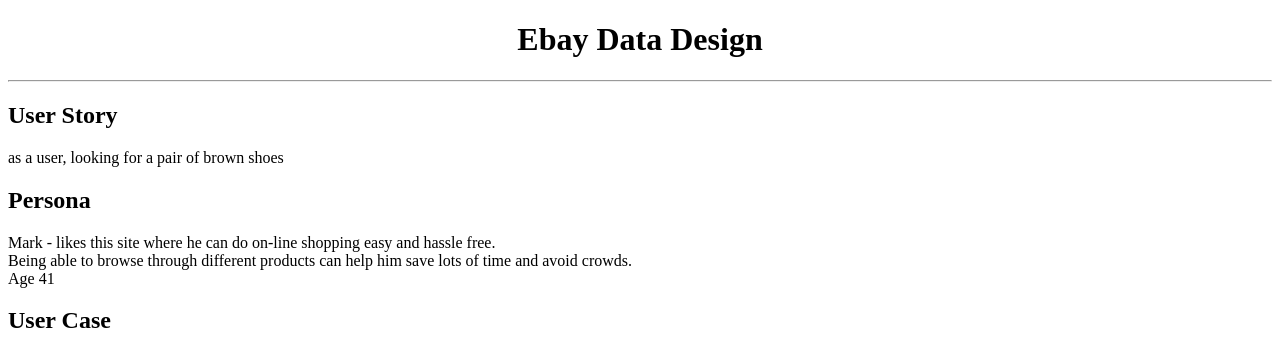
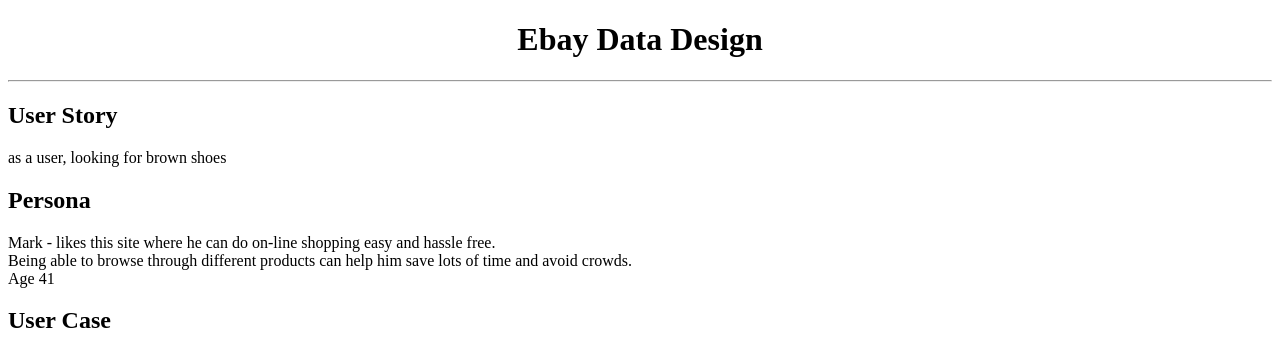
Before and after one commit to marcelo-ibarra/ebaydatadesign, a PHP site: page / in a window 1280 px wide. Shown: the top 341 px of the page. Run offline with PHP 8.4, Linux system fonts and the light colour scheme.

Commit message:
more updates to data design project

```diff
--- a/index.php
+++ b/index.php
@@ -9,7 +9,7 @@
 			<h1>Ebay Data Design</h1>
 			<hr>
 			<h2>User Story</h2>
-			<p>as a user, looking for a pair of brown shoes</p>
+			<p>as a user, looking for brown shoes</p>
 			<h2>Persona</h2>
 			<p>Mark - likes this site where he can do on-line shopping easy and hassle free.<br> Being able to browse
 				through different products can help him save lots of time and avoid crowds.<br>
```
